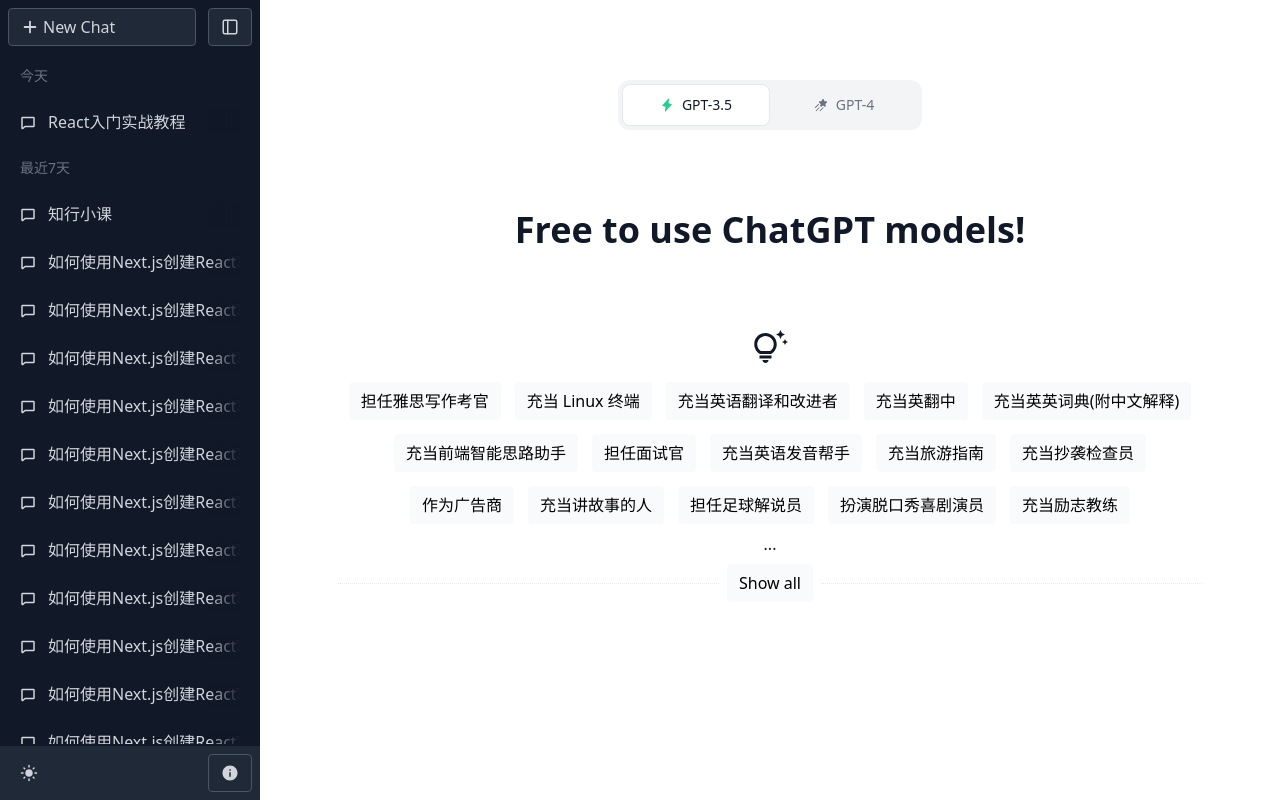
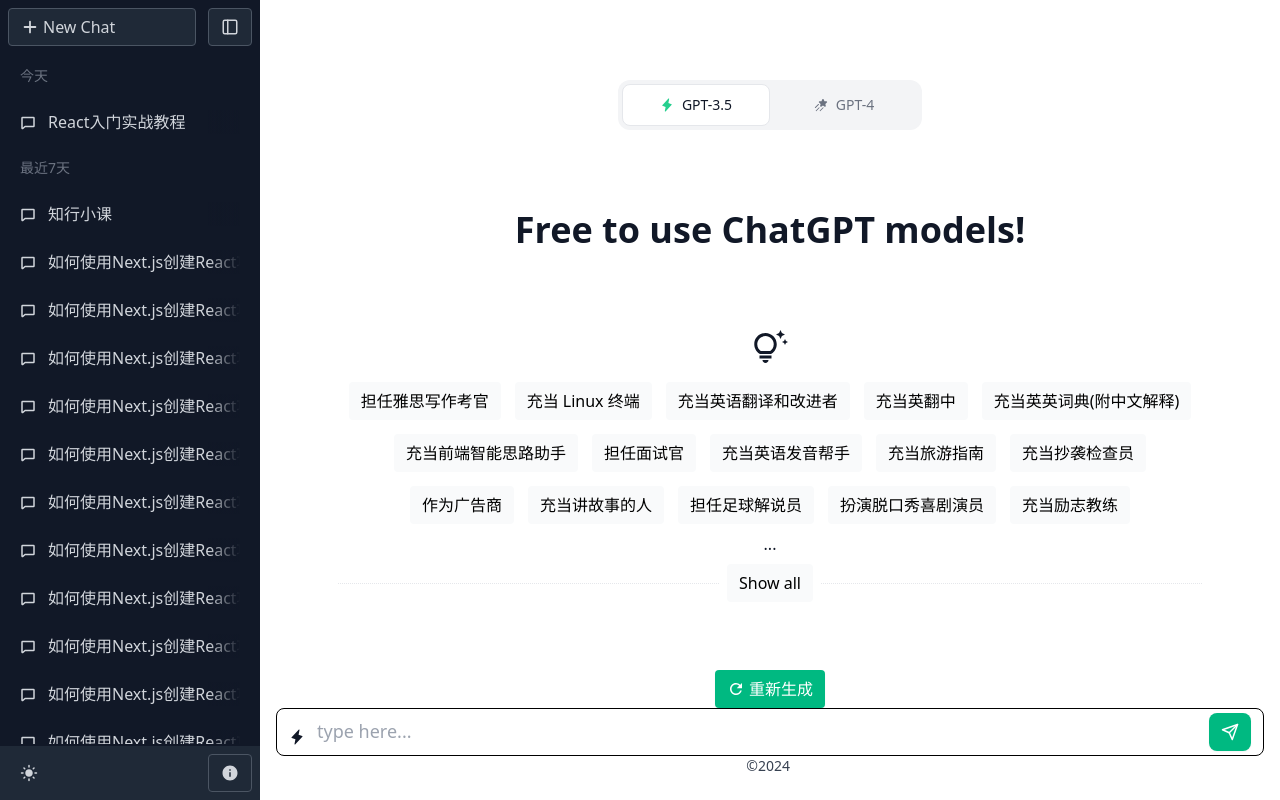
Before and after one commit to duel512/next-gpt, a Next.js app: page / in a window 1280 px wide. Built offline with nearby package versions, Linux system fonts and the light colour scheme.

Commit message:
text area added

```diff
--- a/components/common/Button.tsx
+++ b/components/common/Button.tsx
@@ -3,7 +3,7 @@
 
 type ButtonProps = {
   icon?: IconType;
-  variant?: "default" | "outline" | "text";
+  variant?: "default" | "outline" | "text" | "primary";
 } & ComponentPropsWithRef<"button">;
 
 export default function Button({
@@ -21,6 +21,8 @@
           ? "text-black dark:text-gray-300 bg-gray-50 hover:bg-gray-200 dark:bg-gray-700 dark:hover:bg-gray-900"
           : variant === "outline"
           ? "border border-gray-300 dark:border-gray-600 text-black dark:text-gray-300 bg-gray-50 hover:bg-gray-200 dark:bg-gray-800 dark:hover:bg-gray-700"
+          : variant === "primary"
+          ? "bg-primary-500 text-white hover:bg-primary-600 hover:text-white shadow-sm"
           : "text-black dark:text-gray-300 bg-transparent hover:bg-gray-200 dark:hover:bg-gray-700"
       }
        ${className}`}
--- /dev/null
+++ b/components/home/Main/ChatInput.tsx
@@ -0,0 +1,41 @@
+import Button from "@/components/common/Button";
+import { MdRefresh } from "react-icons/md";
+import TextareaAutoSize from "react-textarea-autosize";
+import { PiLightningFill } from "react-icons/pi";
+import { FiSend } from "react-icons/fi";
+
+const ChatInput = () => {
+  return (
+    <div
+      className="absolute bottom-0 inset-x-0 bg-gradient-to-b from-[rgba(255,255,255,0)] from-[13.94%] to-[#fff] to-[54.73%] pt-10 dark:from-[rgba(53,55,64,0)] dark:to-[#353740] dark:to-[58.85%]
+  "
+    >
+      <div className="w-full max-w-5xl mx-auto flex flex-col items-center px-4">
+        <Button icon={MdRefresh} variant="primary" className="font-medium">
+          重新生成
+        </Button>
+
+        <div className="flex items-end w-full border border-black dark:border-gray-800/50 bg-white dark:bg-gray-700 rounded-lg shadow-[0_0_15px_rgba(0,0,0,0,1) py-4]">
+          <div className="mx-3 mb-2.5">
+            <PiLightningFill />
+          </div>
+          <TextareaAutoSize
+            className="outline-none flex-1 max-h-64 mb-1.5 bg-transparent text-black dark:text-white resize-none border-0 pb-1 text-lg"
+            placeholder="type here..."
+            rows={1}
+          />
+          <Button
+            className="mx-3 my-1 rounded-lg"
+            icon={FiSend}
+            variant="primary"
+          />
+        </div>
+        <footer className="text-center text-sm text-gray-700 dark:text-gray-300 px-4 pb-6">
+          ©{new Date().getFullYear()}&nbsp;
+        </footer>
+      </div>
+    </div>
+  );
+};
+
+export default ChatInput;
--- a/components/home/Main/index.tsx
+++ b/components/home/Main/index.tsx
@@ -1,11 +1,15 @@
+import ChatInput from "./ChatInput";
 import Menu from "./Menu";
 import Welcome from "./Welcome";
 
 export default function Main() {
   return (
-    <main className="overflow-y-auto relative flex-1 bg-white text-gray-900 dark:bg-gray-800 dark:text-gray-100">
-      <Menu />
-      <Welcome />
-    </main>
+    <div className="flex-1 relative">
+      <main className="overflow-y-auto w-full h-full bg-white text-gray-900 dark:bg-gray-800 dark:text-gray-100">
+        <Menu />
+        <Welcome />
+        <ChatInput />
+      </main>
+    </div>
   );
 }
--- a/package.json
+++ b/package.json
@@ -12,7 +12,8 @@
     "next": "14.0.4",
     "react": "^18",
     "react-dom": "^18",
-    "react-icons": "^5.0.1"
+    "react-icons": "^5.0.1",
+    "react-textarea-autosize": "^8.5.3"
   },
   "devDependencies": {
     "@types/node": "^20",
--- a/tailwind.config.ts
+++ b/tailwind.config.ts
@@ -8,7 +8,14 @@
     "./app/**/*.{js,ts,jsx,tsx,mdx}",
   ],
   theme: {
-    extend: {},
+    extend: {
+      colors: {
+        primary: {
+          500: "#00B981",
+          600: "#059669",
+        },
+      },
+    },
   },
   plugins: [],
 };
```
Also changed, not shown: 1 other file (tests, documents, lock files or other folders).
